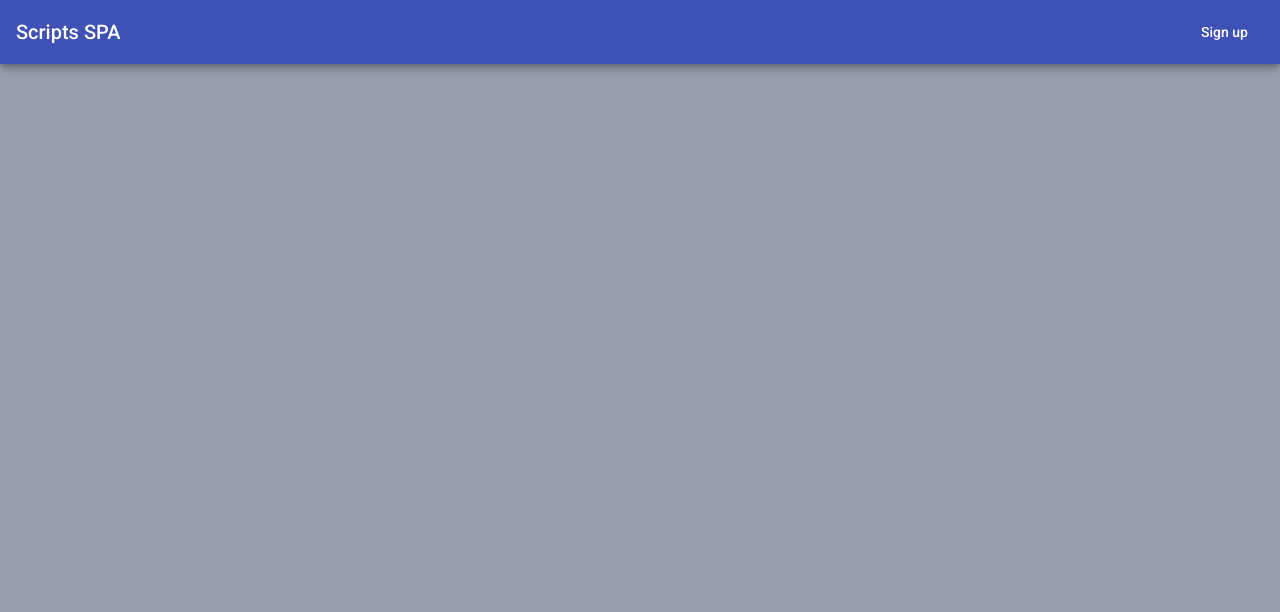
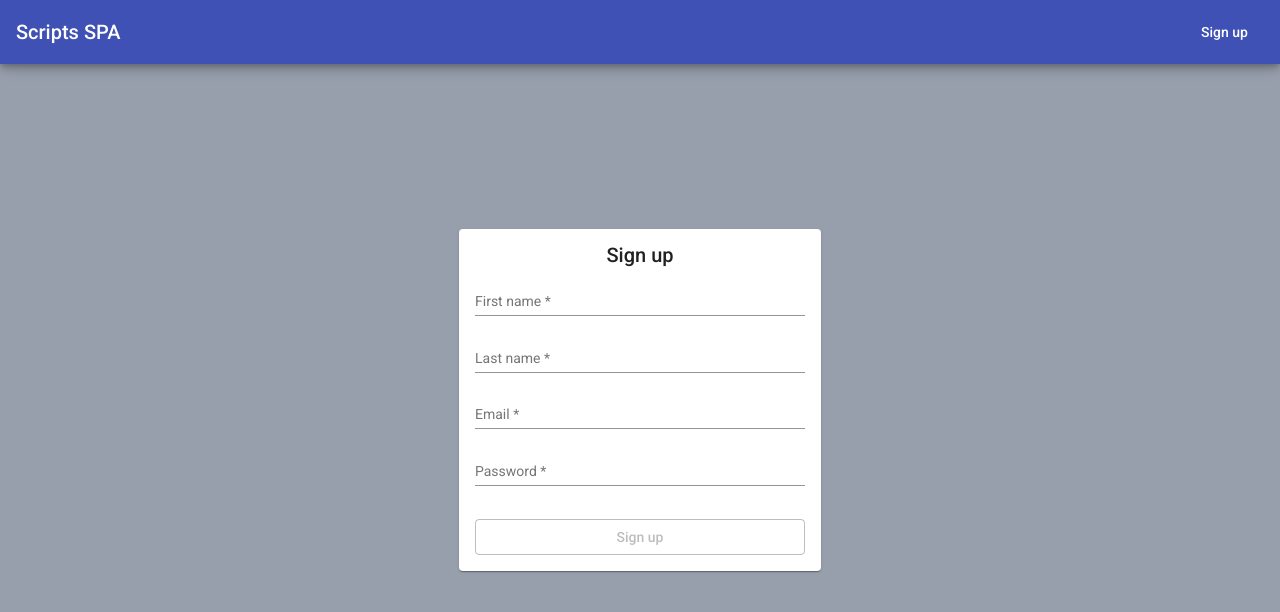
Before and after one commit to collinewait/simple-script, an Angular app in the folder simple-script-ui/: page /signup in a window 1280 px wide. Shown: the top 612 px of the page. Built offline with nearby package versions, Linux system fonts and the light colour scheme.

Commit message:
add signup

```diff
--- a/simple-script-ui/src/app/app.module.ts
+++ b/simple-script-ui/src/app/app.module.ts
@@ -1,5 +1,7 @@
 import { BrowserModule } from '@angular/platform-browser';
 import { NgModule } from '@angular/core';
+import { FormsModule, ReactiveFormsModule } from '@angular/forms';
+import { HttpClientModule } from '@angular/common/http';
 import { MatInputModule } from '@angular/material/input';
 import { MatPaginatorModule } from '@angular/material/paginator';
 import { MatProgressSpinnerModule } from '@angular/material/progress-spinner';
@@ -29,6 +31,9 @@ import { ScriptsComponent } from './scripts/scripts.component';
   ],
   imports: [
     BrowserModule,
+    FormsModule,
+    ReactiveFormsModule,
+    HttpClientModule,
     AppRoutingModule,
     BrowserAnimationsModule,
     MatInputModule,
--- /dev/null
+++ b/simple-script-ui/src/app/auth/auth.service.ts
@@ -0,0 +1,21 @@
+import { Injectable } from '@angular/core';
+import { HttpClient, HttpHeaders } from '@angular/common/http';
+
+import { IUser } from '../user.model';
+
+const httpOptions = {
+  headers: new HttpHeaders({'Content-Type': 'application/json'})
+};
+const apiUrl = 'http://localhost:3000/api/auth';
+
+@Injectable({
+  providedIn: 'root'
+})
+export class AuthService {
+
+  constructor(private http: HttpClient) { }
+
+  registerUser(user: IUser) {
+    return this.http.post<any>(`${apiUrl}/signup`, user);
+  }
+}
--- a/simple-script-ui/src/app/auth/signup/signup.component.html
+++ b/simple-script-ui/src/app/auth/signup/signup.component.html
@@ -1 +1,51 @@
-<p>signup works!</p>
+<div class="wrapper" fxLayout="row" fxLayoutAlign="center center">
+  <mat-card class="box">
+    <mat-card-header>
+      <mat-card-title>Sign up</mat-card-title>
+    </mat-card-header>
+
+    <form class="example-form" [formGroup]="userData" (ngSubmit)="onFormSubmit()">
+
+      <mat-card-content>
+        <mat-form-field class="example-full-width">
+          <input formControlName="firstName" matInput type="text"
+            placeholder="First name" [errorStateMatcher]="matcher">
+            <mat-error *ngIf="userData.controls.firstName.errors?.required">
+              First name is required
+            </mat-error>
+        </mat-form-field>
+
+        <mat-form-field class="example-full-width">
+          <input formControlName="lastName" matInput type="text"
+            placeholder="Last name" [errorStateMatcher]="matcher">
+            <mat-error *ngIf="userData.controls.lastName.errors?.required">
+              Last name is required
+            </mat-error>
+        </mat-form-field>
+
+        <mat-form-field class="example-full-width">
+          <input formControlName="email" matInput type="email"
+            placeholder="Email" [errorStateMatcher]="matcher" email>
+            <mat-error *ngIf="userData.controls.email.errors?.required">
+              Email is required
+            </mat-error>
+            <mat-error *ngIf="userData.controls.email.errors?.email && !userData.controls.email.errors?.required">
+              Please enter a valid email address
+            </mat-error>
+        </mat-form-field>
+
+        <mat-form-field class="example-full-width">
+          <input formControlName="password" matInput type="password"
+            placeholder="Password" [errorStateMatcher]="matcher">
+            <mat-error *ngIf="userData.controls.password.errors?.required">
+              Password is required
+            </mat-error>
+        </mat-form-field>
+
+      </mat-card-content>
+
+      <button mat-stroked-button color="primary" class="btn-block" [disabled]="!userData.valid">Sign up</button>
+
+    </form>
+  </mat-card>
+</div>
--- a/simple-script-ui/src/app/auth/signup/signup.component.ts
+++ b/simple-script-ui/src/app/auth/signup/signup.component.ts
@@ -1,4 +1,16 @@
 import { Component, OnInit } from '@angular/core';
+import { FormControl, FormGroupDirective, FormBuilder, FormGroup, NgForm, Validators } from '@angular/forms';
+import { ErrorStateMatcher } from '@angular/material/core';
+import { Router } from '@angular/router';
+
+import { AuthService } from '../auth.service';
+
+export class MyErrorStateMatcher implements ErrorStateMatcher {
+  isErrorState(control: FormControl | null, form: FormGroupDirective | NgForm | null): boolean {
+    const isSubmitted = form && form.submitted;
+    return !!(control && control.invalid && (control.dirty || control.touched || isSubmitted));
+  }
+}
 
 @Component({
   selector: 'app-signup',
@@ -6,10 +18,39 @@ import { Component, OnInit } from '@angular/core';
   styleUrls: ['./signup.component.scss']
 })
 export class SignupComponent implements OnInit {
+  userData: FormGroup;
+  firstName = '';
+  lastName = '';
+  email = '';
+  password = '';
+  isLoadingResults = false;
+  matcher = new MyErrorStateMatcher();
 
-  constructor() { }
+  constructor(
+    private auth: AuthService,
+    private formBuilder: FormBuilder,
+    private router: Router) { }
 
   ngOnInit(): void {
+    this.userData = this.formBuilder.group({
+      firstName : [null, Validators.required],
+      lastName : [null, Validators.required],
+      email : [null, [Validators.required, Validators.email]],
+      password : [null, Validators.required]
+    });
   }
 
+  onFormSubmit() {
+    this.auth.registerUser(this.userData.value)
+      .subscribe(res => {
+        this.isLoadingResults = false;
+        console.log(res);
+        localStorage.setItem('token', res.token);
+        localStorage.setItem('is-admin', res.data.isAdmin);
+        this.router.navigate(['/scripts']);
+      }, err => {
+        this.isLoadingResults = false;
+        console.log(err);
+      });
+  }
 }
```
Also changed, not shown: simple-script-ui/src/app/user.model.ts (added, +7 -0 lines), 1 other file (tests, documents, lock files or other folders).
